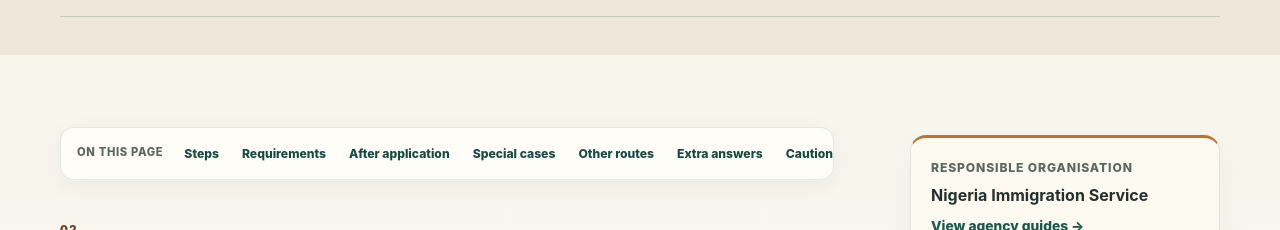
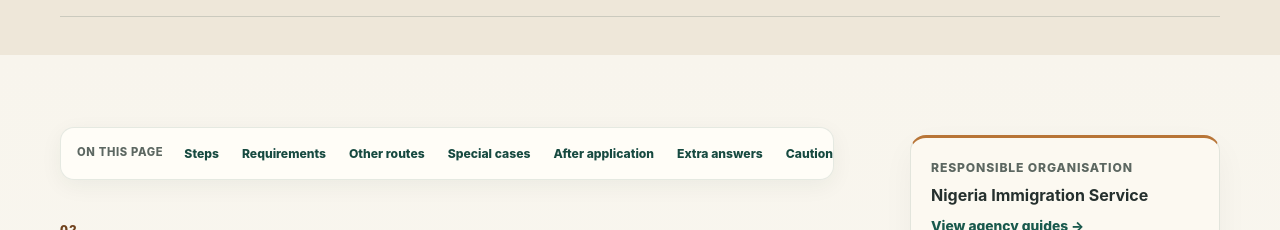
Before and after one commit to eghosa001/nigeria, a Next.js app: page /services/passport-renewal in a window 1280 px wide. Shown: the part 1040-1270 px from the top of the page. Built offline with nearby package versions, Linux system fonts and the light colour scheme; no server answers.

Commit message:
Match service navigation to simplified reader-first order

```diff
--- a/components/guide-quick-nav.tsx
+++ b/components/guide-quick-nav.tsx
@@ -25,7 +25,7 @@ export function GuideQuickNav({ showQuickAnswers = false, showAftercare = false,
   return (
     <nav className="guide-quick-nav" aria-label="On this page">
       <span>On this page</span>
-      {[...items.slice(0, 2), ...(showAftercare ? [["after-submit", "After application"] as const] : []), ...(showScenarios ? [["case-guidance", "Special cases"] as const] : []), ...items.slice(2, 3), ...(showQuickAnswers ? [["quick-answers", "Extra answers"] as const] : []), ["notes", "Cautions"] as const, ...items.slice(3)].map(([id, label]) => (
+      {[...items.slice(0, 3), ...(showScenarios ? [["case-guidance", "Special cases"] as const] : []), ...(showAftercare ? [["after-submit", "After application"] as const] : []), ...(showQuickAnswers ? [["quick-answers", "Extra answers"] as const] : []), ["notes", "Cautions"] as const, ...items.slice(3)].map(([id, label]) => (
         <a
           key={id}
           href={"#" + id}
```
